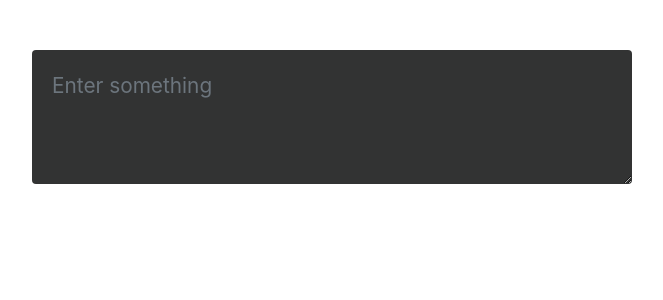
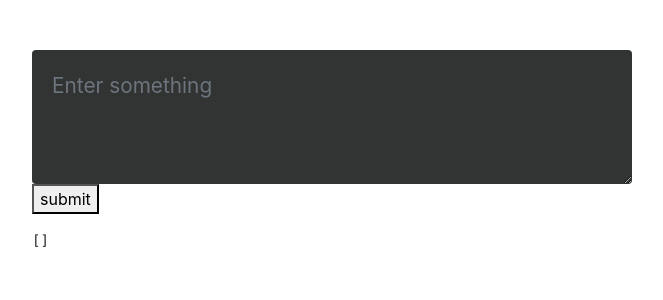
Before and after one commit to smilingkite/tag-cloud, a Vue app: page / in a window 1280 px wide. Shown: the top 300 px of the page, without its empty margins (288-951 px from the left). Built offline with nearby package versions, Linux system fonts and the light colour scheme; a small style sheet from the web is missing.

Commit message:
FIX get input text and do something with it

```diff
--- a/src/components/Tags.vue
+++ b/src/components/Tags.vue
@@ -1,12 +1,15 @@
 <template>
   <div>
+    <form method="post" v-on:submit="filterText">
       <b-form-textarea id="textarea1"
                       v-model="text"
                       placeholder="Enter something"
                       :rows="3"
       >
       </b-form-textarea>
-    <pre class="mt-3">{{ filteredText }}</pre>
+      <button class="button">submit</button>
+    </form>
+    <pre class="mt-3">{{ words }}</pre>
   </div>
 </template>
 
@@ -37,14 +40,16 @@ export default {
   data () {
     return {
       text: '',
-      filteredText: ''
+      words: []
     }
   },
-  computed: {
-    // filterText() {
-    //   console.log('inside filterText method', this.text)
-    //   this.filteredText = this.text.replace(/[.,\/#!?$\'\"%\^&\*;:{}=\-_`~()]/g, ' ').replace(/\s+/g, ' ').toLowerCase()
-    // }
+  methods: {
+    filterText: function(e) {
+      e.preventDefault();
+      console.log('inside filterText method', this.text)
+      var filteredText = this.text.replace(/[.,\/#!?$\'\"%\^&\*;:{}=\-_`~()]/g, ' ').replace(/\s+/g, ' ').toLowerCase()
+      this.words = filteredText.split(' ')
+    }
   }
 }
 </script>
```
Lines whose indentation alone changed are shown as unchanged.
